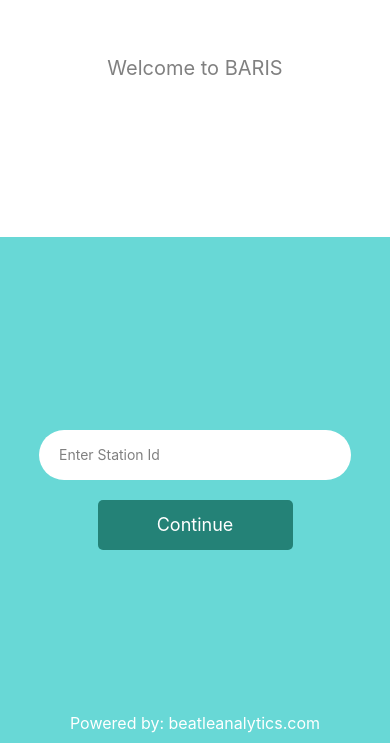
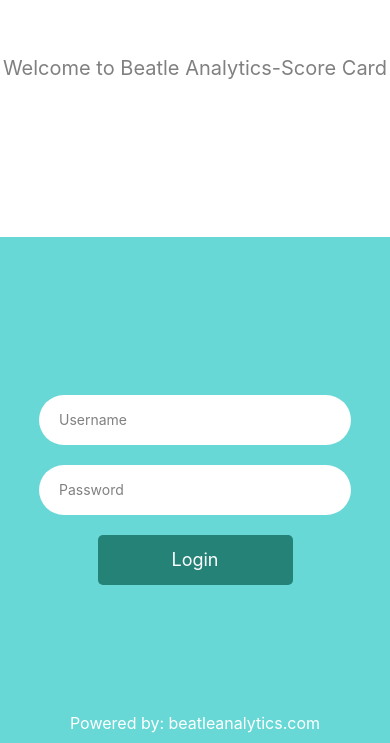
Before and after one commit to ShivrajTheCoder/baris, a React Native app: screen /UserLogin in a window 390 px wide. Shown: the part 101-844 px from the top of the page. Built offline with nearby package versions, Linux system fonts and the light colour scheme.

Commit message:
User-auth-screen-added

```diff
--- a/App.js
+++ b/App.js
@@ -5,15 +5,17 @@
 import HomeScreen from './screens/HomeScreen';
 import Login from './screens/Login';
 import Footer from './components/_layout/Footer';
+import UserLogin from './screens/UserLogin';
 const Stack = createNativeStackNavigator();
 
 function App() {
   return (
     <NavigationContainer>
       <View style={{ flex: 1, backgroundColor: '#fff', paddingTop: Platform.OS === 'android' ? StatusBar.currentHeight : 0 }}>
-        <Stack.Navigator initialRouteName="Login" screenOptions={{ headerShown: false }}>
-          <Stack.Screen name="Login" component={Login} />
-          <Stack.Screen name="Home" component={HomeScreen} />
+        <Stack.Navigator initialRouteName="Login" >
+          <Stack.Screen name="Login"  component={Login} options={{ headerShown: false }} />
+          <Stack.Screen name="UserLogin" component={UserLogin} options={{ headerShown: false }} />
+          <Stack.Screen name="Home" component={HomeScreen} options={{ headerShown: false }} />
         </Stack.Navigator>
         <Footer/>
       </View>
--- a/screens/HomeScreen.js
+++ b/screens/HomeScreen.js
@@ -1,7 +1,7 @@
 import React from 'react';
 import { View, Text, StyleSheet, ScrollView, TouchableOpacity } from 'react-native';
 
-export default function HomeScreen() {
+export default function HomeScreen({navigation}) {
     return (
         <View style={styles.container}>
             <View style={styles.navbar}>
@@ -22,7 +22,7 @@
                     </View>
                 </View>
                 <View style={{ backgroundColor: "white" , width:"100%", justifyContent:"center",alignItems:"center"}}>
-                    <TouchableOpacity style={styles.button}>
+                    <TouchableOpacity style={styles.button} onPress={() => navigation.navigate('UserLogin')}>
                         <Text style={styles.buttonText}>Continue</Text>
                     </TouchableOpacity>
                     <TouchableOpacity >
--- /dev/null
+++ b/screens/UserLogin.js
@@ -0,0 +1,128 @@
+import React, { useState } from 'react';
+import { Text, View, TextInput, StyleSheet, TouchableOpacity } from 'react-native';
+
+export default function UserLogin({ navigation }) {
+    const [username, setUsername] = useState('');
+    const [password, setPassword] = useState('');
+
+    const handleLogin = () => {
+        // Handle login logic here
+    };
+
+    return (
+        <View style={styles.container}>
+            <View style={styles.topSection}>
+                <Text style={styles.welcomeText}>Welcome to Beatle Analytics-Score Card</Text>
+            </View>
+            <View style={styles.bottomSection}>
+                <TextInput
+                    style={styles.input}
+                    placeholder="Username"
+                    placeholderTextColor="#808080"
+                    value={username}
+                    onChangeText={setUsername}
+                />
+                <TextInput
+                    style={styles.input}
+                    placeholder="Password"
+                    placeholderTextColor="#808080"
+                    secureTextEntry={true}
+                    value={password}
+                    onChangeText={setPassword}
+                />
+                <TouchableOpacity onPress={handleLogin} style={styles.continueButton}>
+                    <Text style={styles.continueText}>Login</Text>
+                </TouchableOpacity>
+            </View>
+        </View>
+    );
+}
+
+export function AnotherLogin({ navigation }) {
+    const [username, setUsername] = useState('');
+    const [password, setPassword] = useState('');
+
+    const handleLogin = () => {
+        // Handle login logic here
+    };
+
+    return (
+        <View style={styles.container}>
+            <View style={styles.topSection}>
+                <Text style={styles.welcomeText}>Welcome to Beatle Analytics - Score Cards</Text>
+            </View>
+            <View style={styles.bottomSection}>
+                <TextInput
+                    style={styles.input}
+                    placeholder="Username"
+                    placeholderTextColor="#808080"
+                    value={username}
+                    onChangeText={setUsername}
+                />
+                <TextInput
+                    style={styles.input}
+                    placeholder="Password"
+                    placeholderTextColor="#808080"
+                    secureTextEntry={true}
+                    value={password}
+                    onChangeText={setPassword}
+                />
+                <TouchableOpacity onPress={handleLogin} style={styles.continueButton}>
+                    <Text style={styles.continueText}>Login</Text>
+                </TouchableOpacity>
+            </View>
+        </View>
+    );
+}
+
+const styles = StyleSheet.create({
+    container: {
+        flex: 1,
+        backgroundColor: '#cbc0d3',
+        alignItems: 'center',
+        justifyContent: 'center',
+    },
+    topSection: {
+        height: '40%',
+        width: '100%',
+        backgroundColor: '#ffffff',
+        alignItems: 'center',
+        justifyContent: 'center',
+    },
+    bottomSection: {
+        height: '60%',
+        width: '100%',
+        backgroundColor: '#68d8d6',
+        alignItems: 'center',
+        justifyContent: 'center',
+    },
+    welcomeText: {
+        color: '#808080',
+        fontSize: 20,
+    },
+    input: {
+        backgroundColor: '#ffffff',
+        width: '80%',
+        height: 50,
+        borderRadius: 25,
+        paddingHorizontal: 20,
+        marginBottom: 20,
+    },
+    continueButton: {
+        backgroundColor: '#248277',
+        width: '50%',
+        height: 50,
+        borderRadius: 5,
+        justifyContent: 'center',
+        alignItems: 'center',
+    },
+    continueText: {
+        color: '#ffffff',
+        fontSize: 18,
+    },
+    poweredBy: {
+        position: 'absolute',
+        bottom: 20,
+        color: '#ffffff',
+    },
+});
```
